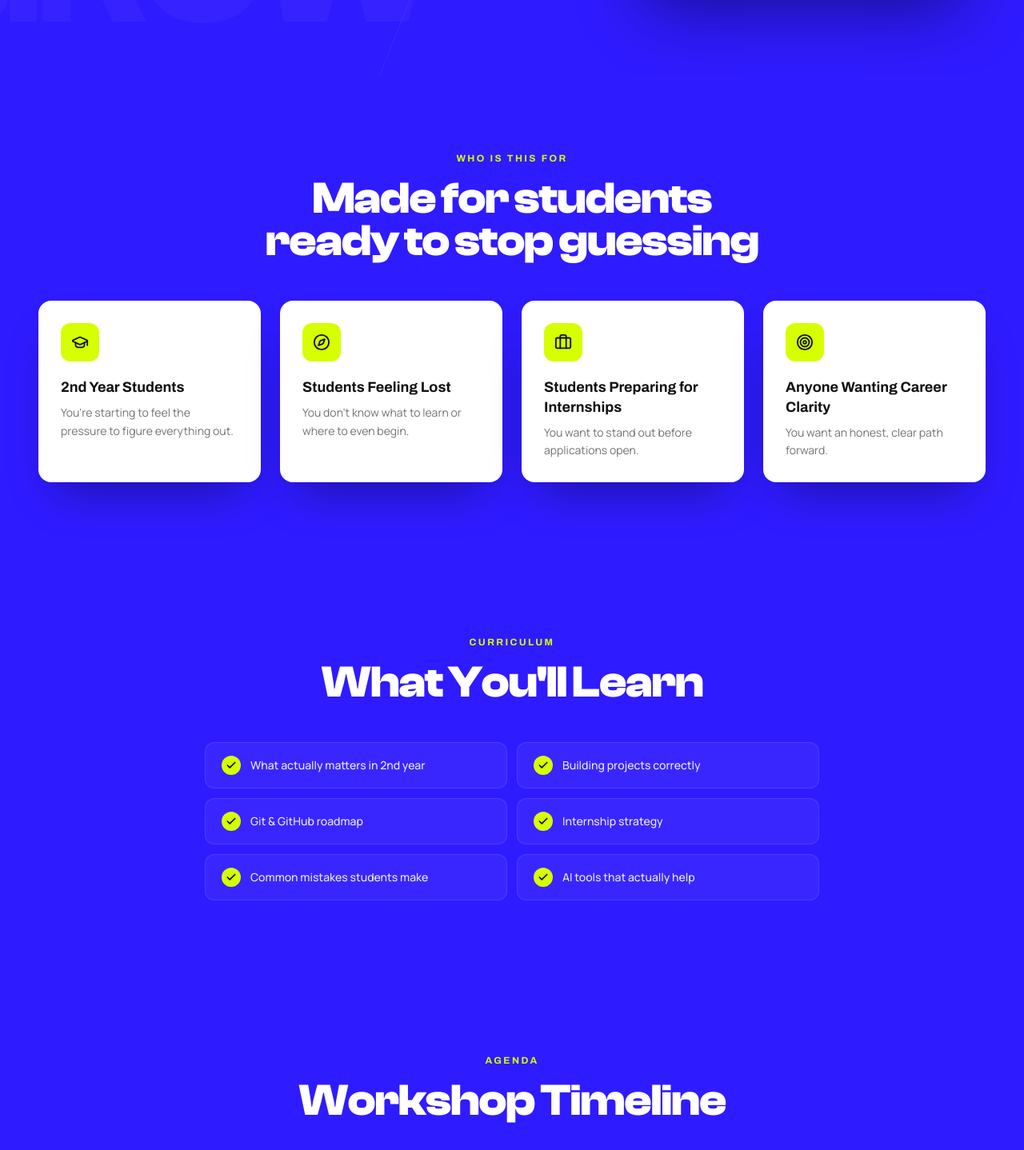
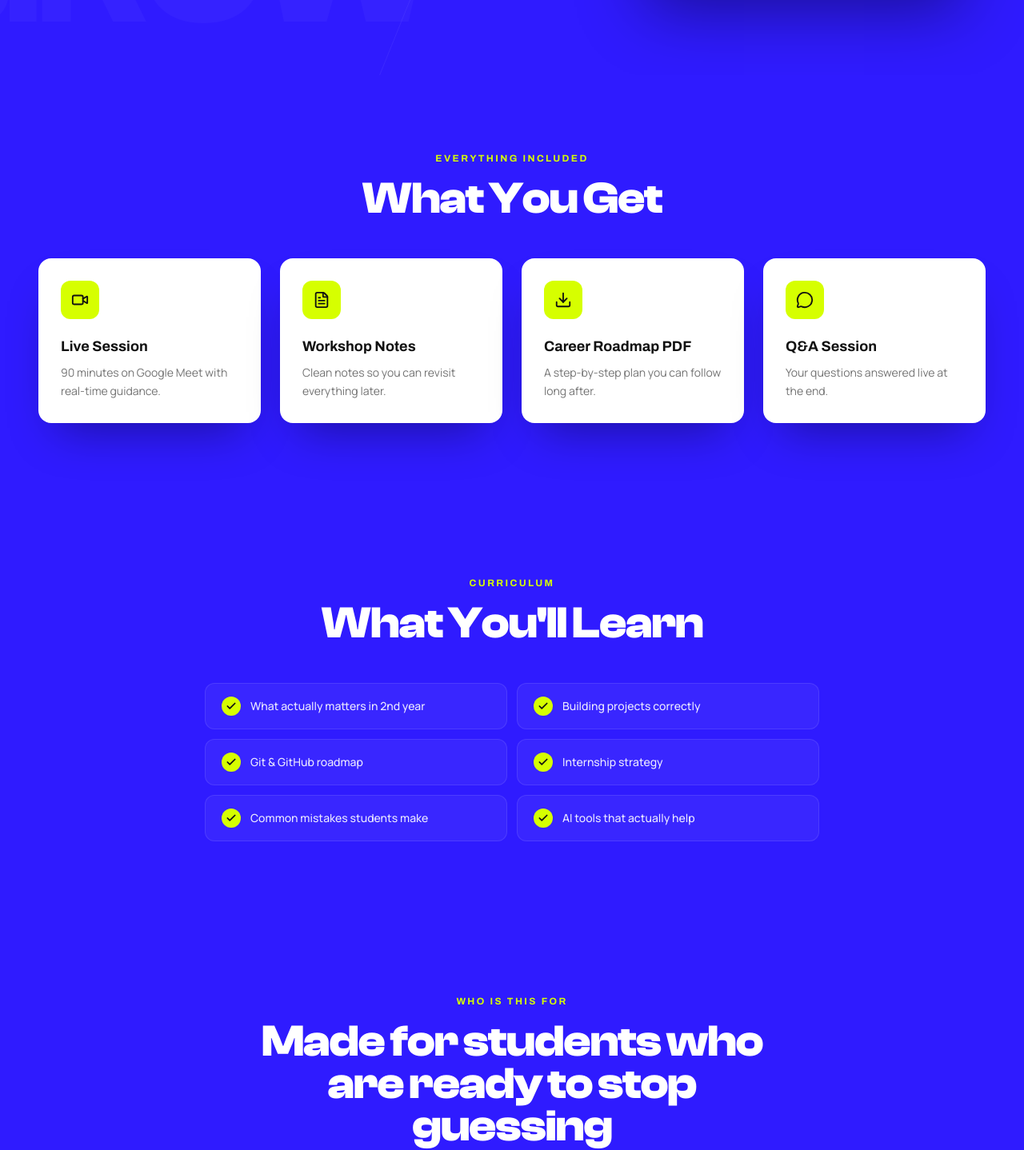
Before and after one commit to HarshavardhanBalaga/agilebegins, a Next.js app: page /workshops/workshop-001 in a window 1280 px wide. Shown: the part 636-2074 px from the top of the page at 80% size. Built offline with nearby package versions, Linux system fonts and the light colour scheme; no server answers.

Commit message:
workshop 001 flow changes

```diff
--- a/src/app/workshops/[slug]/page.tsx
+++ b/src/app/workshops/[slug]/page.tsx
@@ -53,10 +53,10 @@ export default async function WorkshopDetailPage({
       <Navbar />
       <main>
         <WorkshopHero workshop={workshop} />
+        <IncludesSection workshop={workshop} />
+        <LearnSection workshop={workshop} />
         <AudienceSection workshop={workshop} />
-        <LearnSection workshop={workshop} />
         <TimelineSection workshop={workshop} />
-        <IncludesSection workshop={workshop} />
         {isLive ? <WhyFeeSection workshop={workshop} /> : null}
         <FaqSection workshop={workshop} />
         {isLive ? <FinalCta slug={workshop.slug} /> : null}
--- a/src/components/workshop/AudienceSection.tsx
+++ b/src/components/workshop/AudienceSection.tsx
@@ -10,7 +10,7 @@ const ICONS: LucideIcon[] = [GraduationCap, Compass, Briefcase, Target];
 export function AudienceSection({ workshop }: { workshop: Workshop }) {
   return (
     <section className="mx-auto w-full max-w-[1280px] px-5 py-16 sm:px-8 lg:px-12 lg:py-24">
-      <SectionHeading kicker="Who Is This For" title="Made for students ready to stop guessing" />
+      <SectionHeading kicker="Who Is This For" title="Made for students who are ready to stop guessing" />
 
       <div className="mt-12 grid grid-cols-1 gap-6 sm:grid-cols-2 lg:grid-cols-4">
         {workshop.audience.map((item, i) => {
```
